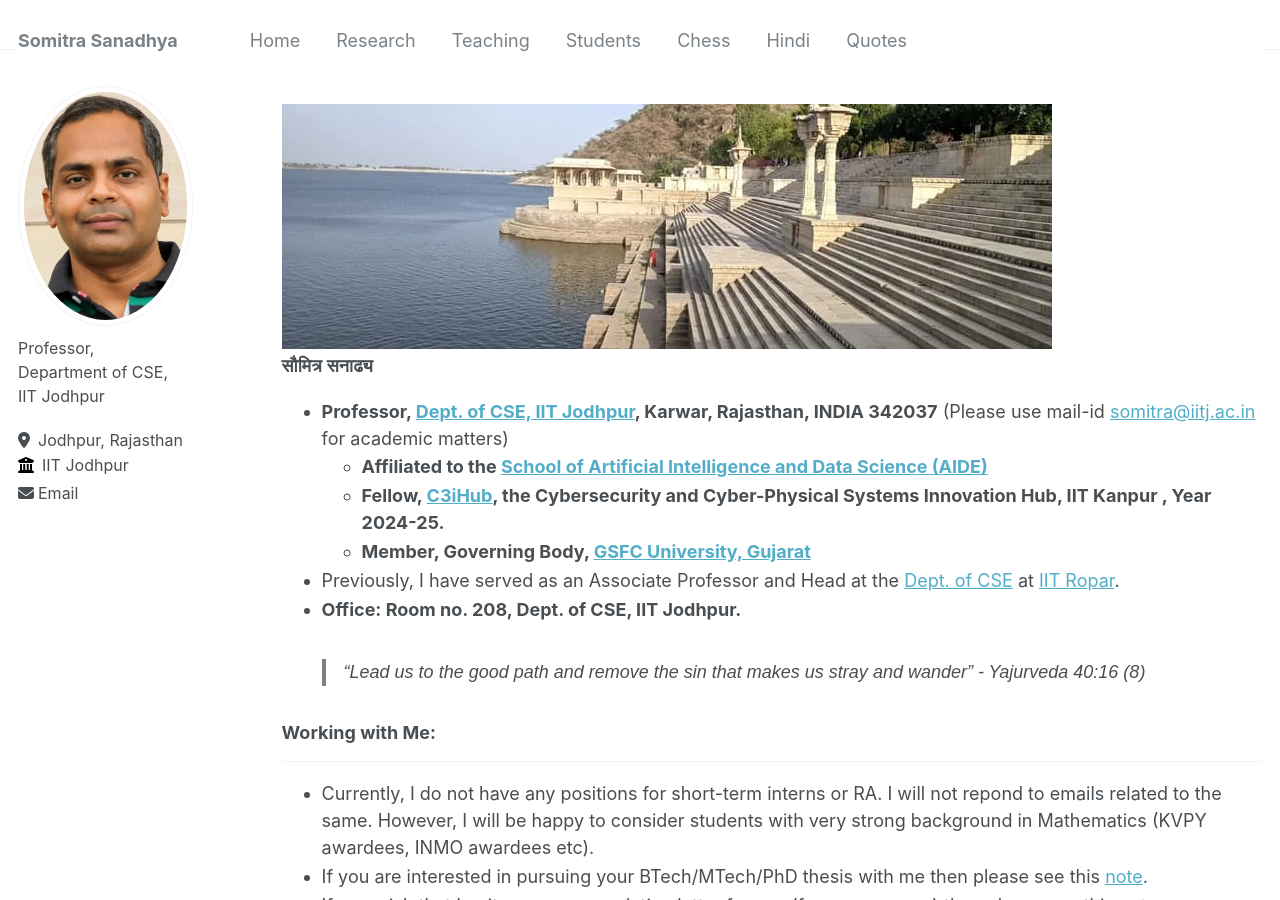
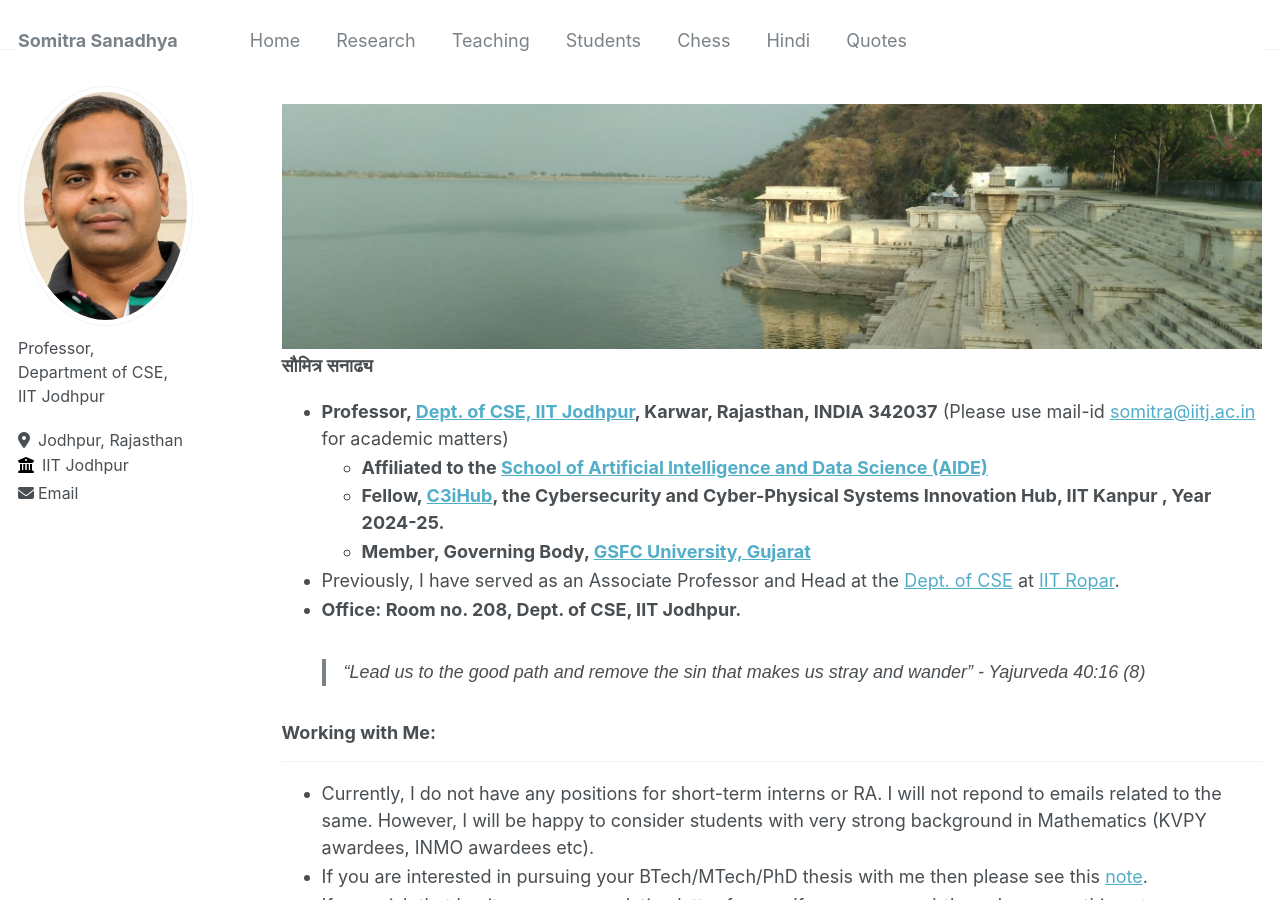
Before and after one commit to somitra-sanadhya/somitra-sanadhya.github.io, a Jekyll site: the page built from _pages/about.md, in a window 1280 px wide and 900 px high. Built offline with Jekyll 4.4.1, drawn with Linux system fonts in a browser that asks for light colours.

Commit message:
Update about.md
lake_new
images/lake

```diff
--- a/_pages/about.md
+++ b/_pages/about.md
@@ -7,7 +7,7 @@ redirect_from:
   - /about/
   - /about.html
 ---
-![](/images/lake.png)
+![](/lake_new.jpg)
 
 **सौमित्र सनाढ्य**
   + **Professor, [Dept. of CSE, IIT Jodhpur](https://cse.iitj.ac.in/), Karwar, Rajasthan, INDIA 342037**
```
